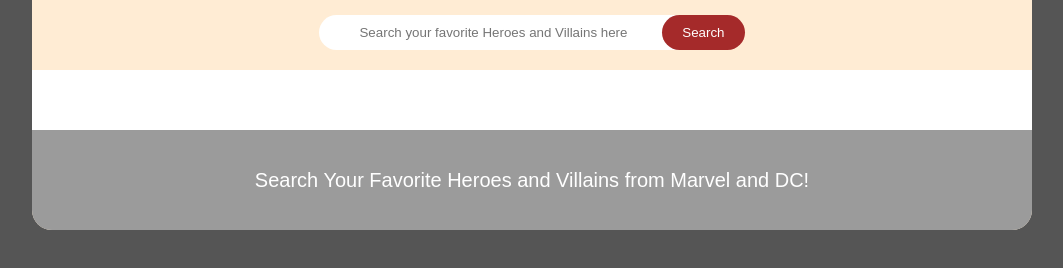
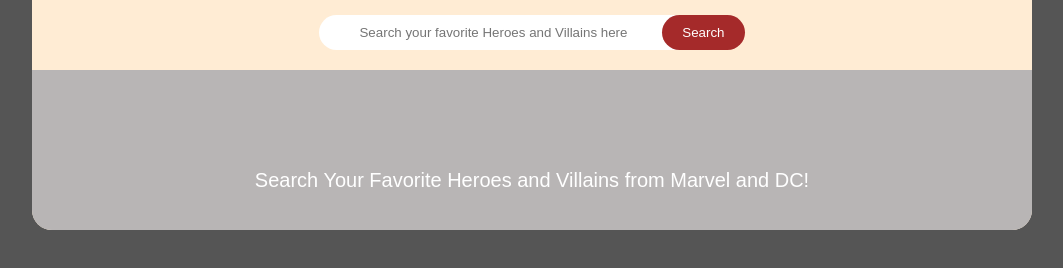
Before and after one commit to OliciaMeynard/HeroVillainSearch, a website built with Parcel: page index.html in a window 1280 px wide. Shown: the part 230-498 px from the top of the page, without its empty margins (108-1171 px from the left). Built offline with nearby package versions, Linux system fonts and the light colour scheme.

Commit message:
interface change

```diff
--- a/css/style.css
+++ b/css/style.css
@@ -120,7 +120,7 @@
 /*********************************/
 /*******SEARCH RESULTS ***********************/
 .search-results {
-  background-color: white;
+  background: rgb(184, 181, 181);
   max-width: 100%;
   display: flex;
   flex-direction: column;
@@ -208,7 +208,8 @@
 }
 
 .character-info {
-  background-color: #9b9b9b;
+  background-color: rgb(184, 181, 181);
+
   display: flex;
   width: 100%;
 }
@@ -299,15 +300,15 @@
 }
 
 ::-webkit-scrollbar-track {
-  box-shadow: inset 0 0 6px vrgb(92, 63, 63);
+  box-shadow: inset 0 0 6px rgb(184, 181, 181);
 }
 
 ::-webkit-scrollbar-thumb {
-  background-color: rgb(223, 167, 167);
+  background-color: rgb(233, 213, 213);
   outline: none;
   border-radius: 1rem;
 }
 
 ::-webkit-scrollbar-track {
-  background: rgb(92, 63, 63);
+  background: rgb(184, 181, 181);
 }
--- a/js/views/View.js
+++ b/js/views/View.js
@@ -28,7 +28,7 @@
   renderSpinner() {
     const markUp = `
     <div class="spinner">
-    <img src="spinner.716aa354.png" alt="">
+    <img src="spinner.13a1d5de.png" alt="">
      </div>
     `;
     this._clear();
--- a/package.json
+++ b/package.json
@@ -2,9 +2,10 @@
   "name": "hero-villain-project",
   "version": "1.0.0",
   "description": "Hero Villain DC Marvel character search",
+  "default": "index.html",
   "scripts": {
     "start": "parcel index.html",
-    "build": "parcel build index.html"
+    "build": "parcel build index.html --dist-dir ./dist"
   },
   "author": "Meynard",
   "license": "ISC",
```
Also changed, not shown: index.html (+1 -0 lines).
